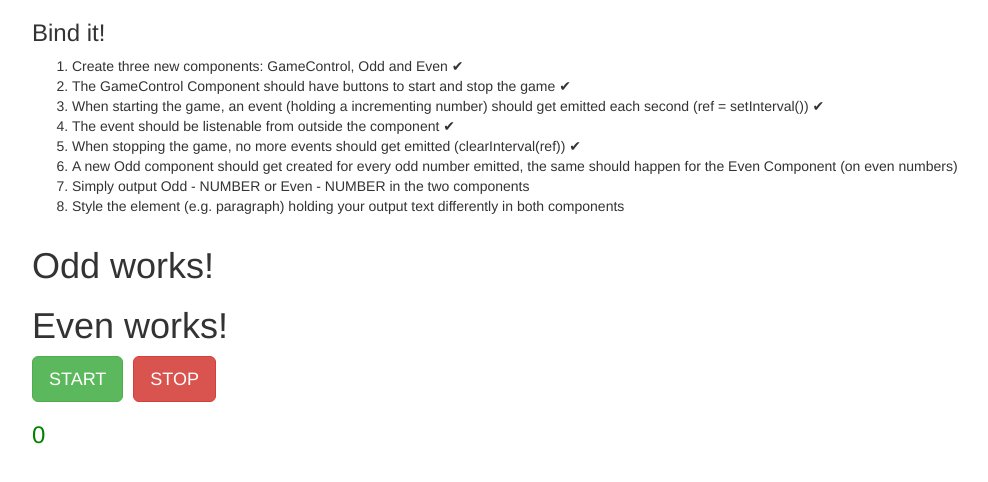
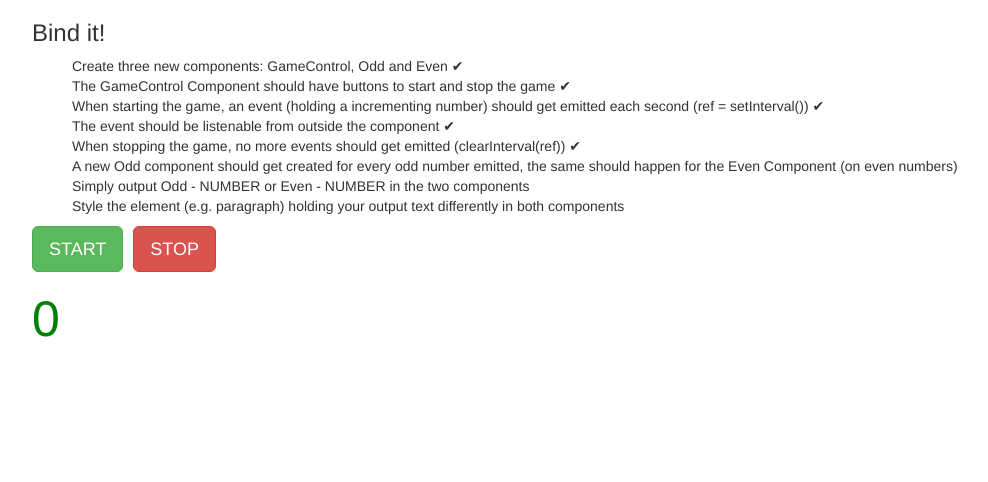
Before and after one commit to little-Dave/Angular-databinding-assignment, an Angular app: page / in a window 1280 px wide. Shown: the top 482 px of the page, without its empty margins (38-1026 px from the left). Built offline with nearby package versions, Linux system fonts and the light colour scheme.

Commit message:
render odd and even components
apply custom css styles to odd and even components;
push numbers emitted by game-control component into 'numbers' array;
conditionally render an app-odd or app-even component for each number in array;

```diff
--- a/src/app/app.component.css
+++ b/src/app/app.component.css
@@ -0,0 +1,7 @@
+li {
+  list-style-type: none;
+}
+
+#gameTimer {
+  font-size: 5rem;
+}
--- a/src/app/app.component.html
+++ b/src/app/app.component.html
@@ -18,10 +18,21 @@
 <div class="container">
   <div class="row">
     <div class="col-xs-12">
-      <app-odd></app-odd>
-      <app-even></app-even>
       <app-game-control (gameStarted)="showTime($event)"></app-game-control>
-      <h3 style="color: green;">{{ gameTimer || 0 }}</h3>
+      <h3 id="gameTimer" style="color: green;">{{ gameTimer || 0 }}</h3>
+      <br><br>
+      <ul>
+        <li *ngFor="let number of numbers">
+          <app-odd
+            *ngIf="number % 2 !== 0"
+            [element]="number"
+          ></app-odd>
+          <app-even
+            *ngIf="number % 2 === 0"
+            [element]="number"
+          ></app-even>
+        </li>
+      </ul>
     </div>
   </div>
 </div>
--- a/src/app/app.component.ts
+++ b/src/app/app.component.ts
@@ -8,9 +8,11 @@ import { Component } from '@angular/core';
 
 export class AppComponent {
   gameTimer: number;
+  numbers: number[] = [];
 
   showTime(timer: {elapsedTime: number}) {
     this.gameTimer = timer.elapsedTime;
+    this.numbers.push(timer.elapsedTime);
   }
 
 }
--- a/src/app/even/even.component.css
+++ b/src/app/even/even.component.css
@@ -0,0 +1,10 @@
+@import url('https://fonts.googleapis.com/css2?family=Pompiere&display=swap');
+
+* {
+  font-family: 'Pompiere';
+  color: #1728e6;
+  background-color: lightgoldenrodyellow;
+  border: 4px inset red;
+  padding: 1rem;
+  width: 15rem;
+}
--- a/src/app/even/even.component.html
+++ b/src/app/even/even.component.html
@@ -1 +1 @@
-<h1>Even works!</h1>
+<p>Even - {{ element }}</p>
--- a/src/app/even/even.component.ts
+++ b/src/app/even/even.component.ts
@@ -1,4 +1,4 @@
-import { Component } from '@angular/core';
+import { Component, Input } from '@angular/core';
 
 @Component({
   selector: 'app-even',
@@ -7,5 +7,5 @@ import { Component } from '@angular/core';
 })
 
 export class EvenComponent {
-
+  @Input() element: number;
 }
--- a/src/app/game-control/game-control.component.ts
+++ b/src/app/game-control/game-control.component.ts
@@ -12,12 +12,6 @@ export class GameControlComponent {
   gameActive = false;
   counter = 0;
   interval: number;
-  // activateTimer()  {
-  //   return setInterval(() => {
-  //     this.counter++;
-  //     this.gameStarted.emit({elapsedTime: this.counter});
-  //   }, 1000);
-  // }
 
   startGame() {
     if (this.gameActive === false) {
--- a/src/app/odd/odd.component.css
+++ b/src/app/odd/odd.component.css
@@ -0,0 +1,10 @@
+@import url('https://fonts.googleapis.com/css2?family=Press+Start+2P&display=swap');
+
+* {
+  font-family: 'Press Start 2P', cursive;
+  color: #49eb34;
+  border: 4px outset lightgrey;
+  background-color: black;
+  padding: 1.5rem;
+  width: 15rem;
+}
--- a/src/app/odd/odd.component.html
+++ b/src/app/odd/odd.component.html
@@ -1 +1 @@
-<h1>Odd works!</h1>
+<p>Odd - {{ element }}</p>
--- a/src/app/odd/odd.component.ts
+++ b/src/app/odd/odd.component.ts
@@ -1,4 +1,4 @@
-import { Component } from '@angular/core';
+import { Component, Input } from '@angular/core';
 
 @Component({
   selector: 'app-odd',
@@ -7,5 +7,5 @@ import { Component } from '@angular/core';
 })
 
 export class OddComponent {
-
+  @Input() element: number;
 }
```
